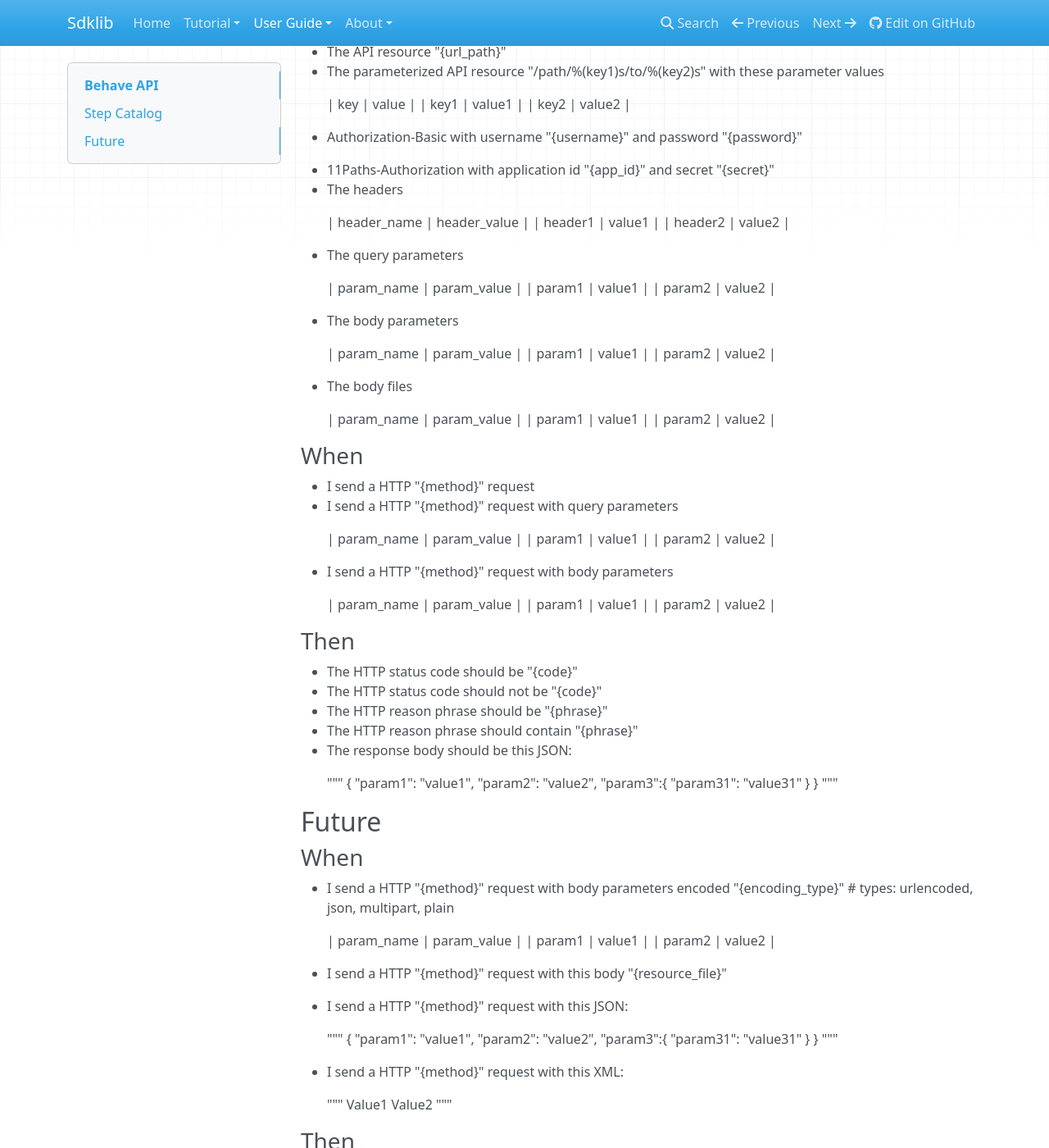
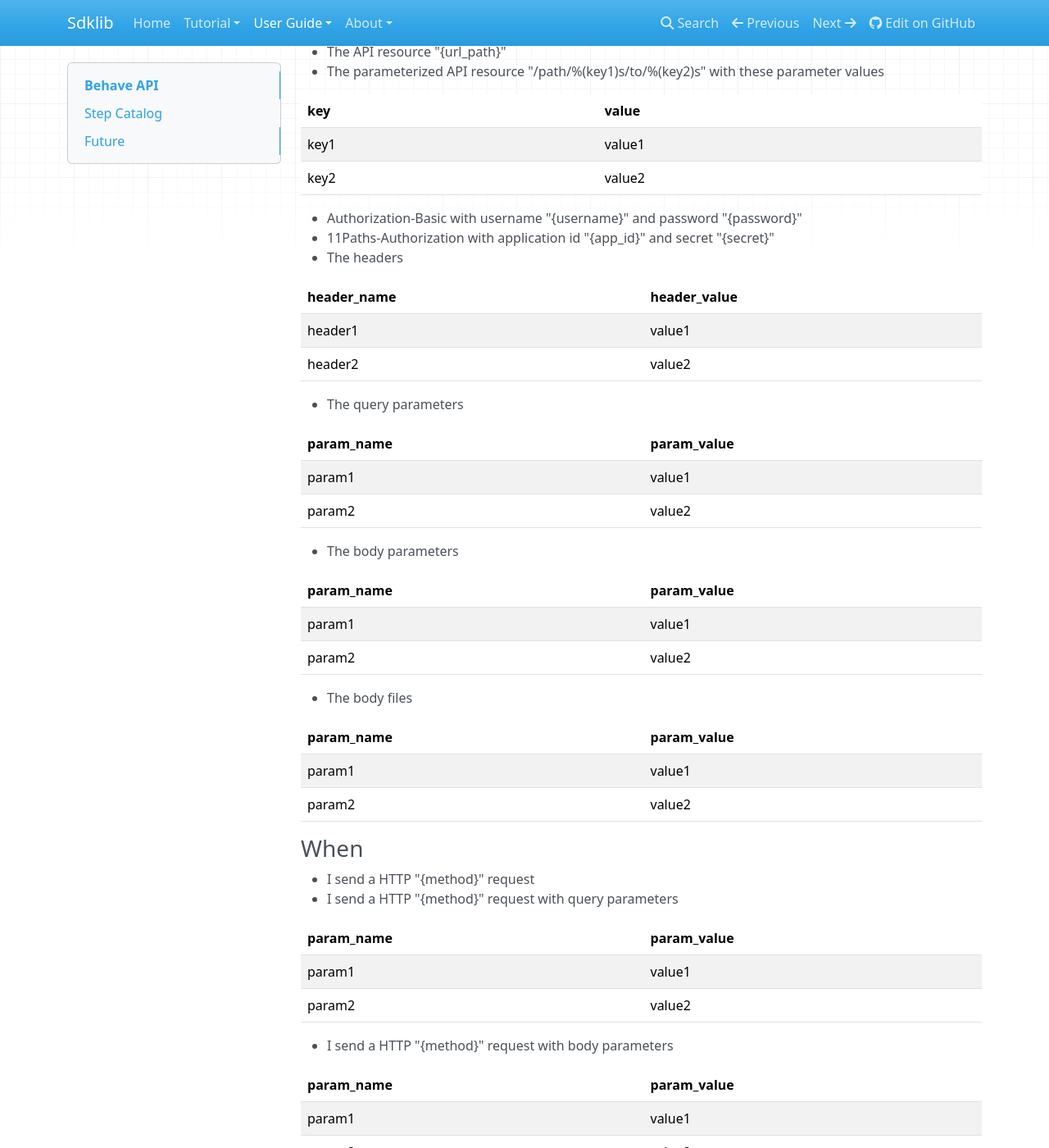
Before and after one commit to ivanprjcts/sdklib, an MkDocs documentation site: the page built from docs/user-guide/behave-API.md, in a window 1280 px wide and 1400 px high, scrolled down 333 px. Shown: the whole window at 82% size. Built offline with MkDocs 1.6.1, drawn with Linux system fonts in a browser that asks for light colours; nearby versions of some CDN libraries; old or Windows-style settings are respelled for this version of MkDocs; some of the changed text lies outside the part shown.

Commit message:
Update behave-API.md

```diff
--- a/docs/user-guide/behave-API.md
+++ b/docs/user-guide/behave-API.md
@@ -18,35 +18,41 @@ Do HTTP API requests easily using Gherkin language.
 * The API resource "{url_path}"
 * The parameterized API resource "/path/%(key1)s/to/%(key2)s" with these parameter values
 
-     | key     |   value       |
-   	 | key1  	| value1    |
-  	 | key2		| value2    |
+| key   | value  |
+|---    | ---    |
+| key1  | value1 |
+| key2  | value2 |
 
 * Authorization-Basic with username "{username}" and password "{password}"
 * 11Paths-Authorization with application id "{app_id}" and secret "{secret}"
 * The headers
 
-   	 | header_name  | header_value |
-	 | header1  	| value1       |
-	 | header2      | value2       |
+| header_name   | header_value  |
+|---    | ---    |
+| header1  	| value1       |
+| header2      | value2       |
+
 
 * The query parameters
 
-	 | param_name   | param_value  |
-	 | param1  	| value1  	    |
-         | param2 	| value2  	    |
+ | param_name   | param_value  |
+ |---    | ---    |
+ | param1  	| value1  	    |
+ | param2 	| value2  	    |
 
 * The body parameters
 
-	 | param_name   | param_value  |
-	 | param1  	| value1  	    |
-         | param2 		| value2  	    |
+ | param_name   | param_value  |
+ |---    | ---    |
+ | param1  	| value1  	    |
+ | param2 		| value2  	    |
 
 * The body files
 
-	 | param_name   | param_value  |
-	 | param1  	| value1  	    |
-         | param2 		| value2  	    |
+ | param_name   | param_value  |
+ |---    | ---    |
+ | param1  	| value1  	    |
+ | param2 		| value2  	    |
 
 
 
@@ -55,15 +61,17 @@ Do HTTP API requests easily using Gherkin language.
 * I send a HTTP "{method}" request
 * I send a HTTP "{method}" request with query parameters
 
-	 | param_name   | param_value  |
-	 | param1  	   | value1  	    |
-         | param2            | value2  	    |
+ | param_name   | param_value  |
+ |---    | ---    |
+ | param1  	   | value1  	    |
+ | param2            | value2  	    |
 
 * I send a HTTP "{method}" request with body parameters
 
-	 | param_name   | param_value  |
-	 | param1  	   | value1  	    |
-         | param2 	   | value2  	    |
+ | param_name   | param_value  |
+ |---    | ---    |
+ | param1  	   | value1  	    |
+ | param2 	   | value2  	    |
 
 
 ### Then
@@ -91,15 +99,16 @@ Do HTTP API requests easily using Gherkin language.
 
 * I send a HTTP "{method}" request with body parameters encoded "{encoding_type}"  # types: urlencoded, json, multipart, plain
 
-	 | param_name   | param_value  |
-	 | param1            | value1  	    |
-         | param2            | value2  	    |
+ | param_name   | param_value  |
+ |---    | ---    |
+ | param1            | value1  	    |
+ | param2            | value2  	    |
 
 
 * I send a HTTP "{method}" request with this body "{resource_file}"
 
 
-* I send a HTTP "{method}" request with this JSON:
+* I send a HTTP "{method}" request with this JSON
 
    	 """
    	 {
@@ -111,7 +120,7 @@ Do HTTP API requests easily using Gherkin language.
    	 }
    	 """
 
-* I send a HTTP "{method}" request with this XML:
+* I send a HTTP "{method}" request with this XML
 
    	 """
 	 <xml>
@@ -128,12 +137,13 @@ Do HTTP API requests easily using Gherkin language.
 * The response header "{header_name}" should contain "{header_value}"
 * The response body should contain this parameters:
 
-   		 | param_name    | param_value  	 |
-   		 | param1        | value1  		 |
-   		 | param2  	 | value2   	 |
+ | param_name    | param_value  	 |
+ |---    | ---    |
+ | param1        | value1  		 |
+ | param2  	 | value2   	 |
 
 * The response body should be this "{response_file}"
-* The response body should be this XML:
+* The response body should be this XML
 
    	 """
 	 <xml>
```
